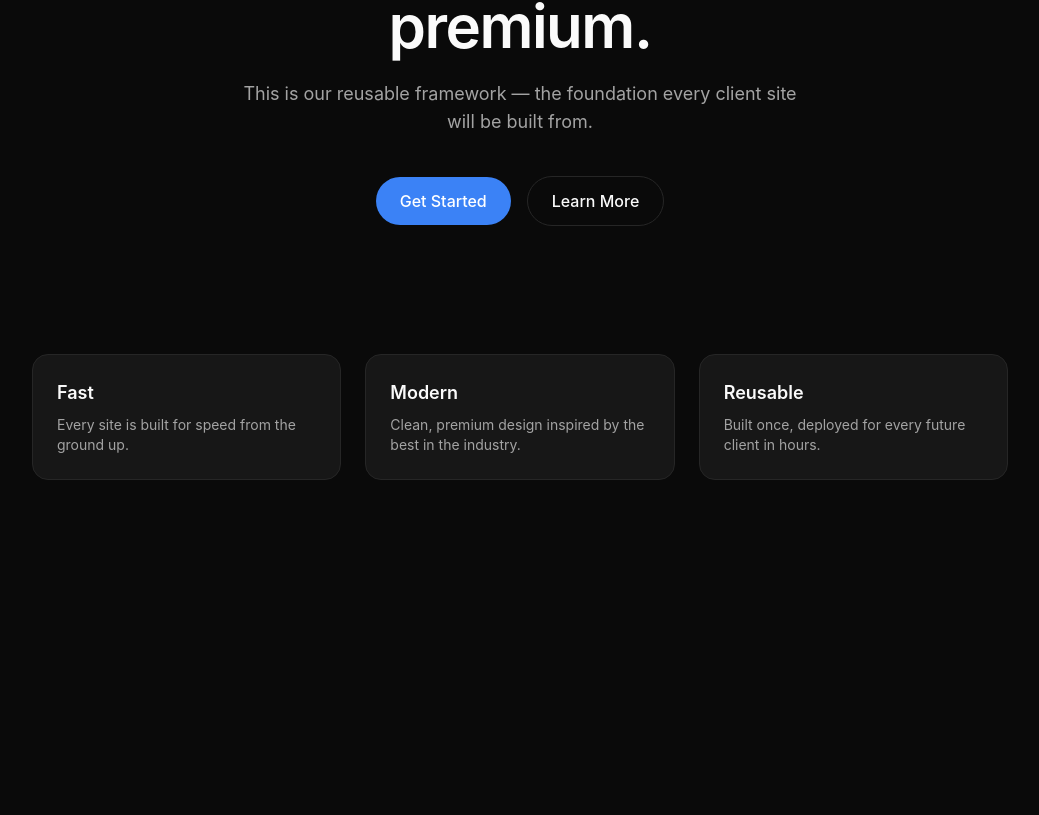
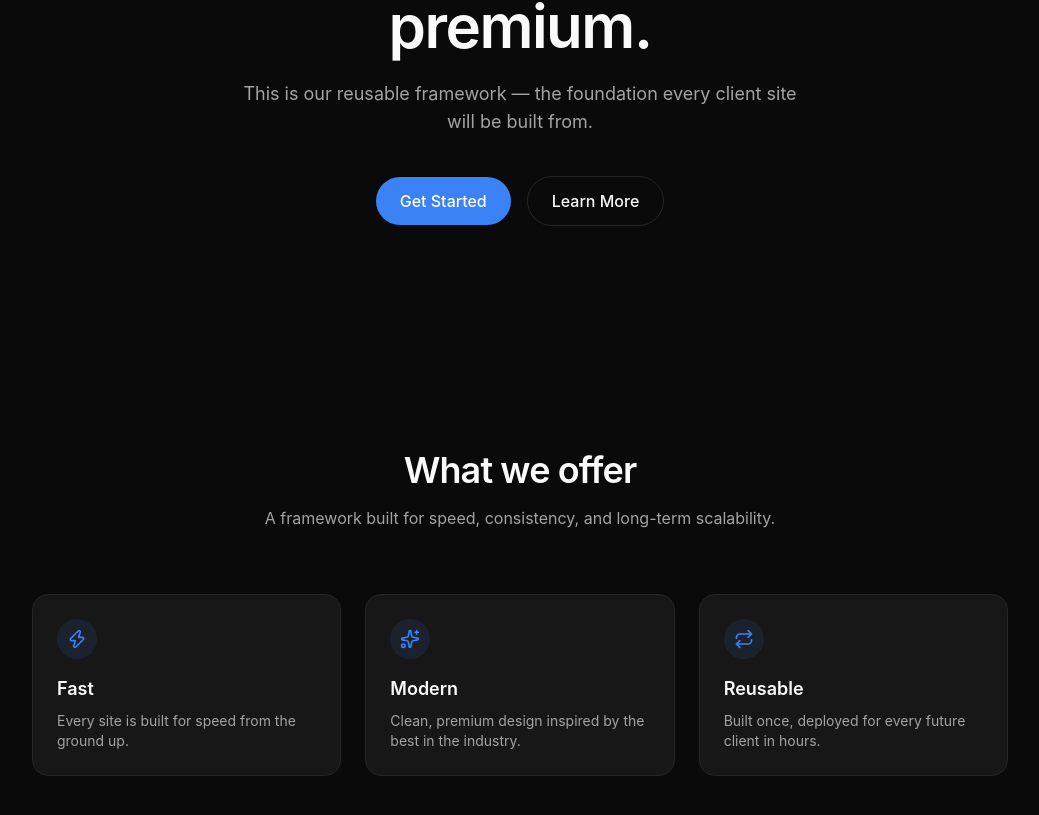
Before and after one commit to cbasspz/website-framework, a Next.js app: page / in a window 1280 px wide. Shown: the part 319-1134 px from the top of the page, without its empty margins (120-1159 px from the left). Before the commit the page ends 927 px from the top, so only its background shows below. Built offline with nearby package versions, Linux system fonts and the light colour scheme.

Commit message:
Add reusable Features section with icons and scroll animations

```diff
--- a/app/page.tsx
+++ b/app/page.tsx
@@ -1,31 +1,11 @@
 import Hero from "@/components/sections/Hero";
-import Card from "@/components/ui/Card";
+import Features from "@/components/sections/Features";
 
 export default function Home() {
   return (
     <main className="min-h-screen bg-background text-foreground">
       <Hero />
-
-      <section className="px-6 pb-32 grid grid-cols-1 md:grid-cols-3 gap-6 max-w-5xl mx-auto">
-        <Card>
-          <h3 className="text-lg font-semibold">Fast</h3>
-          <p className="mt-2 text-sm text-muted-foreground">
-            Every site is built for speed from the ground up.
-          </p>
-        </Card>
-        <Card>
-          <h3 className="text-lg font-semibold">Modern</h3>
-          <p className="mt-2 text-sm text-muted-foreground">
-            Clean, premium design inspired by the best in the industry.
-          </p>
-        </Card>
-        <Card>
-          <h3 className="text-lg font-semibold">Reusable</h3>
-          <p className="mt-2 text-sm text-muted-foreground">
-            Built once, deployed for every future client in hours.
-          </p>
-        </Card>
-      </section>
+      <Features />
     </main>
   );
 }
--- /dev/null
+++ b/components/sections/Features.tsx
@@ -0,0 +1,67 @@
+"use client";
+
+import { motion } from "framer-motion";
+import { Zap, Sparkles, Repeat } from "lucide-react";
+import Card from "@/components/ui/Card";
+
+const services = [
+  {
+    icon: Zap,
+    title: "Fast",
+    description: "Every site is built for speed from the ground up.",
+  },
+  {
+    icon: Sparkles,
+    title: "Modern",
+    description:
+      "Clean, premium design inspired by the best in the industry.",
+  },
+  {
+    icon: Repeat,
+    title: "Reusable",
+    description: "Built once, deployed for every future client in hours.",
+  },
+];
+
+export default function Features() {
+  return (
+    <section className="px-6 py-24 max-w-5xl mx-auto">
+      <div className="text-center max-w-2xl mx-auto">
+        <h2 className="text-3xl md:text-4xl font-semibold tracking-tight">
+          What we offer
+        </h2>
+        <p className="mt-4 text-muted-foreground">
+          A framework built for speed, consistency, and long-term
+          scalability.
+        </p>
+      </div>
+
+      <div className="mt-16 grid grid-cols-1 md:grid-cols-3 gap-6">
+        {services.map((service, index) => {
+          const Icon = service.icon;
+          return (
+            <motion.div
+              key={service.title}
+              initial={{ opacity: 0, y: 10 }}
+              whileInView={{ opacity: 1, y: 0 }}
+              viewport={{ once: true }}
+              transition={{ duration: 0.5, delay: index * 0.1 }}
+            >
+              <Card>
+                <div className="w-10 h-10 rounded-full bg-accent/10 flex items-center justify-center">
+                  <Icon className="w-5 h-5 text-accent" />
+                </div>
+                <h3 className="mt-4 text-lg font-semibold">
+                  {service.title}
+                </h3>
+                <p className="mt-2 text-sm text-muted-foreground">
+                  {service.description}
+                </p>
+              </Card>
+            </motion.div>
+          );
+        })}
+      </div>
+    </section>
+  );
+}
--- a/package.json
+++ b/package.json
@@ -10,6 +10,7 @@
   },
   "dependencies": {
     "framer-motion": "^12.42.2",
+    "lucide-react": "^1.24.0",
     "next": "16.2.10",
     "next-themes": "^0.4.6",
     "react": "19.2.4",
```
Also changed, not shown: 1 other file (tests, documents, lock files or other folders).
